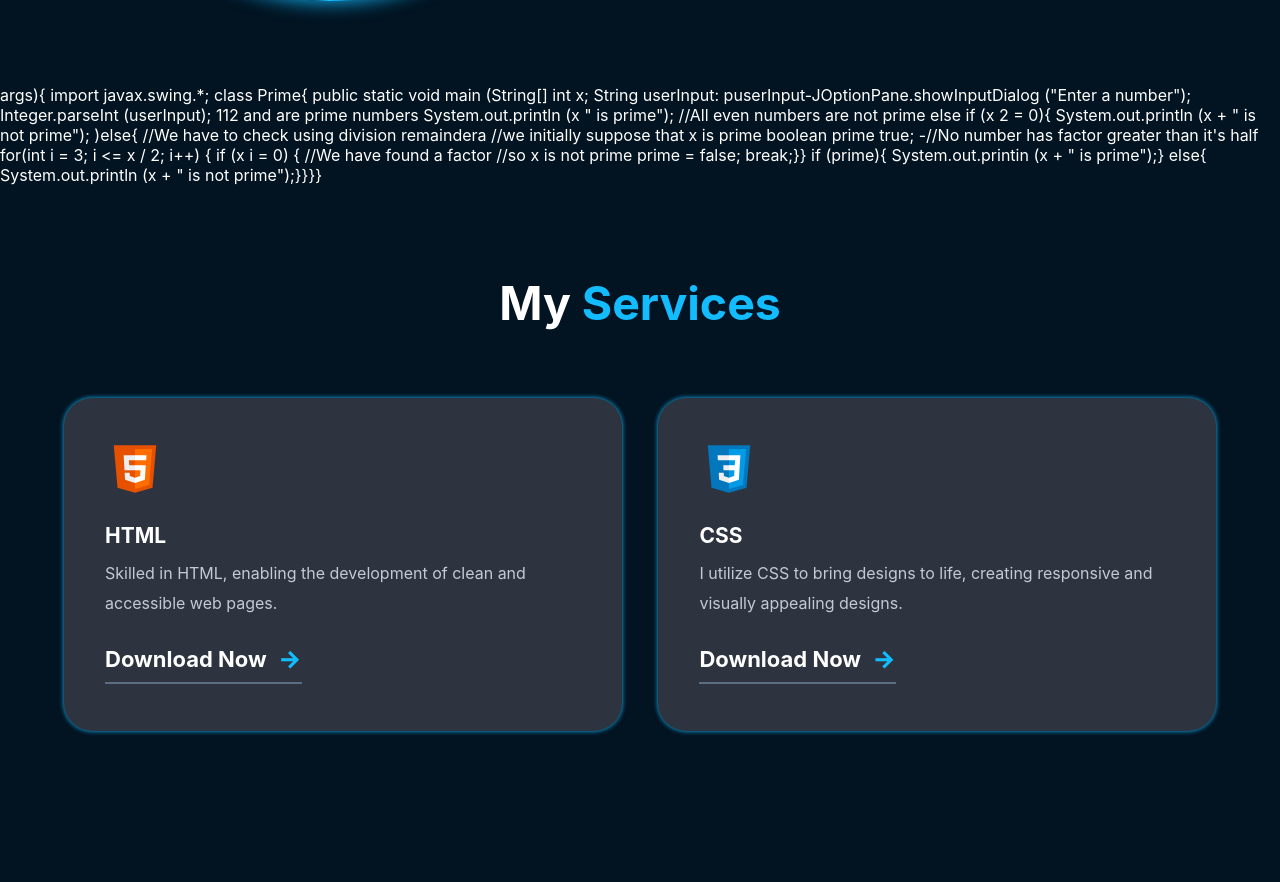
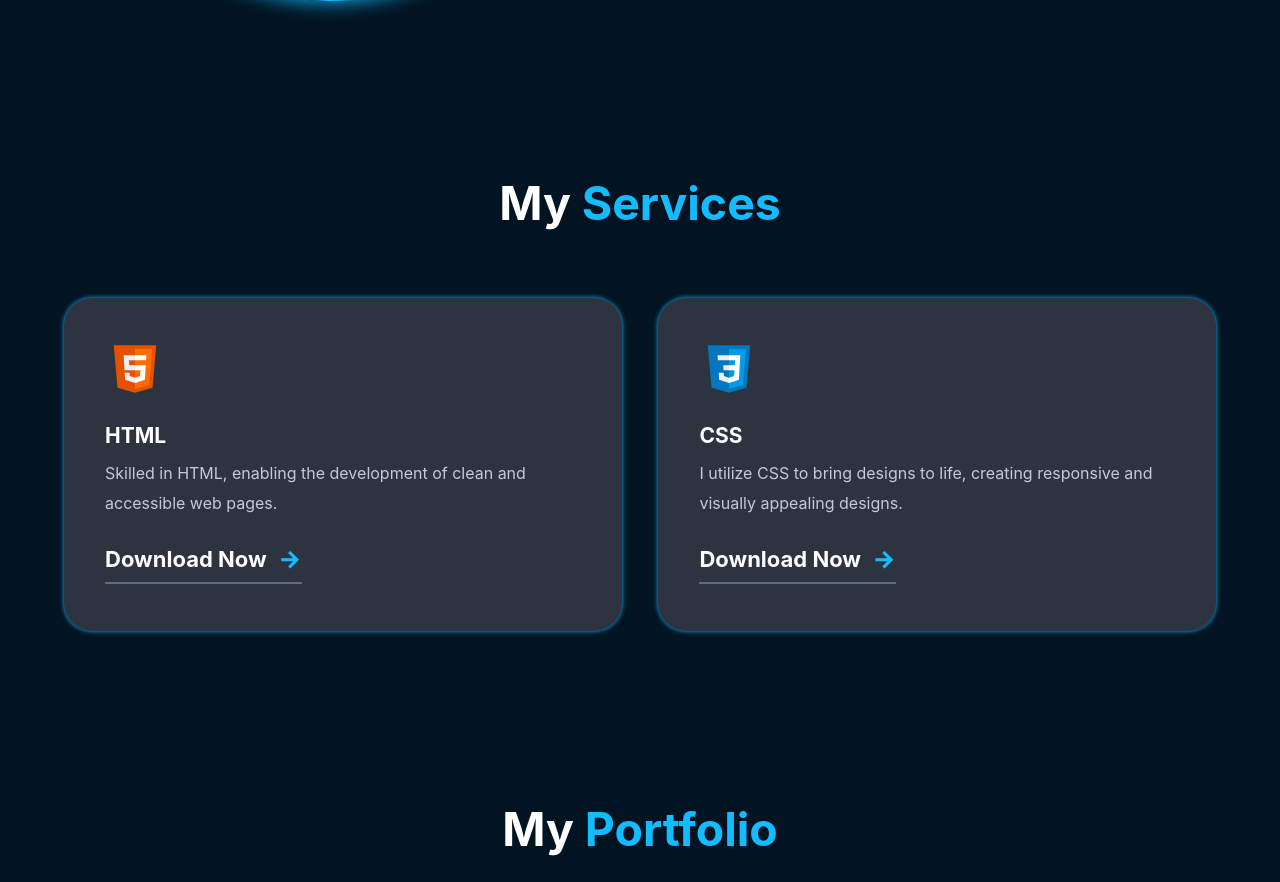
Before and after one commit to Sudiii1st/portfolio, a plain HTML site: page index.html in a window 1280 px wide. Shown: the part 1339-2221 px from the top of the page. Drawn offline with nearby package versions, Linux system fonts and the light colour scheme.

Commit message:
Update index.html

```diff
--- a/index.html
+++ b/index.html
@@ -91,7 +91,6 @@
 </div>
 
 </section>
-<p>args){ import javax.swing.*; class Prime{ public static void main (String[] int x; String userInput: puserInput-JOptionPane.showInputDialog ("Enter a number"); Integer.parseInt (userInput); 112 and are prime numbers System.out.println (x " is prime"); //All even numbers are not prime else if (x 2 = 0){ System.out.println (x + " is not prime"); )else{ //We have to check using division remaindera //we initially suppose that x is prime boolean prime true; -//No number has factor greater than it's half for(int i = 3; i <= x / 2; i++) { if (x i = 0) { //We have found a factor //so x is not prime prime = false; break;}} if (prime){ System.out.printin (x + " is prime");} else{ System.out.println (x + " is not prime");}}}}</p>
 <section class="services" id="services">
   <div class="center-text" data-aos="fade-down">
     <h2>My <span>Services</span> </h2>
```
